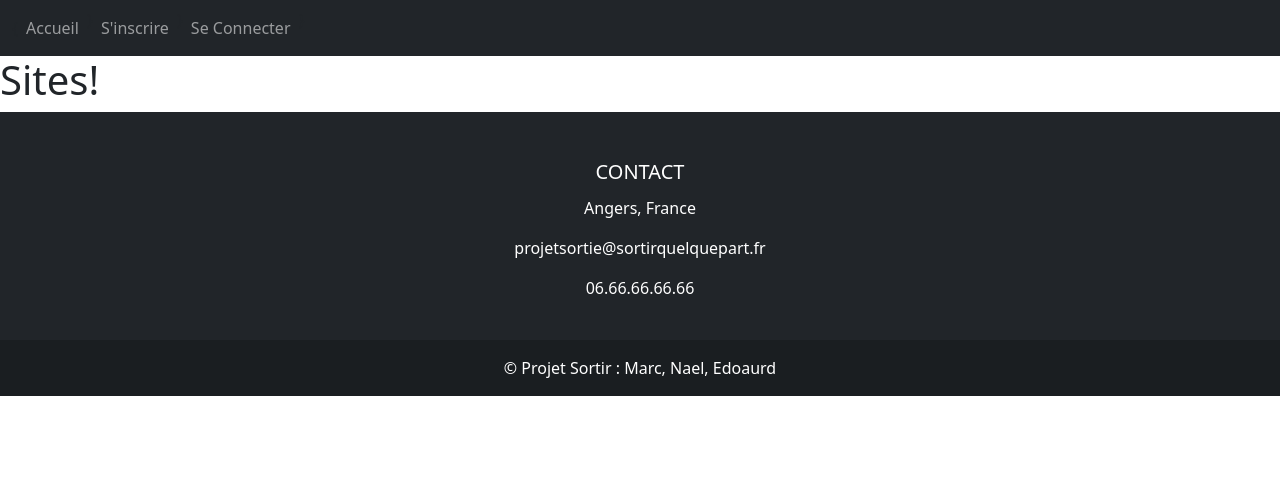
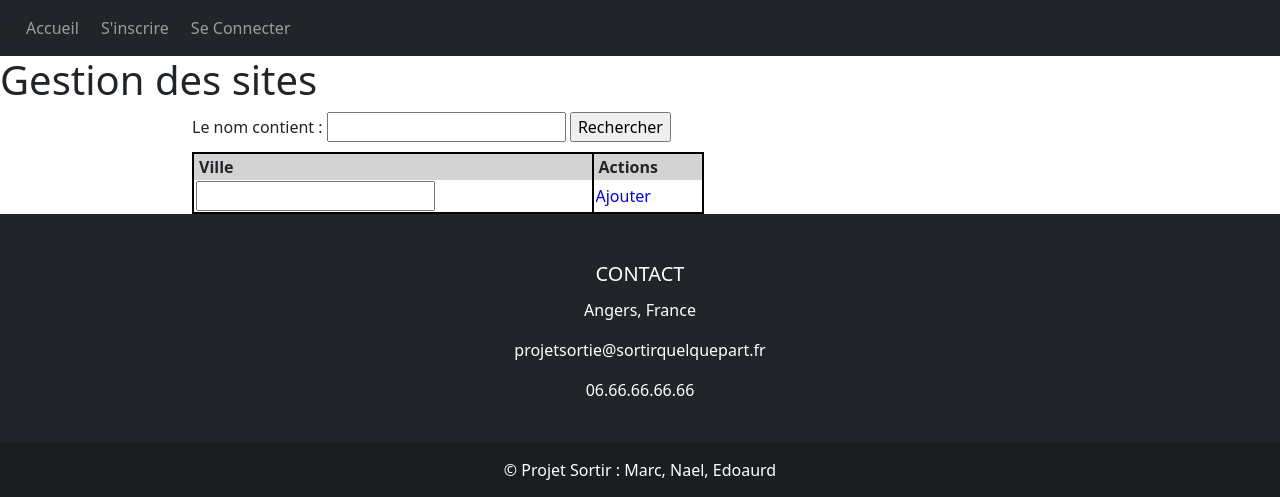
Before and after one commit to AaronSymon/EMN-projet-symfony, a Symfony app: template templates/sites/index.html.twig in a window 1280 px wide. Shown: the top 497 px of the page. Run offline with Twig, Linux system fonts and the light colour scheme; the template is opened without the code that fills it, so the values that code supplies are empty; some libraries are stand-ins or nearby versions.

Commit message:
Affichage sites + Gestion CSS Tableaux

```diff
--- a/public/css/style.css
+++ b/public/css/style.css
@@ -50,3 +50,70 @@ h2{
     width: 150px;
     height: 100px;
 }
+
+#btnCreaSortie{
+    margin-top: 5px;
+    margin-left: 100px;
+    height: 50px;
+}
+
+.tableSortie{
+    margin:auto;
+    width: 90%;
+    border: 2px black solid;
+    overflow: auto;
+}
+
+.tableSortie td{
+    border-right: solid black 2px;
+    padding-left: 2px;
+}
+
+.tableSortie th{
+    border-right: solid black 2px;
+    padding-left: 5px;
+    background-color: lightgrey;
+}
+
+.tableAdmin{
+    margin-left: 15%;
+    border: solid black 2px;
+    width: 40%;
+    overflow: auto;
+    max-height: 400px;
+}
+
+.tableAdmin td{
+    border-right: solid black 2px;
+    padding-left: 2px;
+}
+
+.tableAdmin th{
+    border-right: solid black 2px;
+    padding-left: 5px;
+    background-color: lightgrey;
+}
+
+.tableAdmin a{
+    text-decoration: none;
+}
+
+table tr:nth-child(even){
+    background-color: #E8E8E8;
+}
+
+#filterSite{
+    margin-bottom: 10px;
+    margin-left: 15%;
+}
+
+#btnGesSite{
+    border: none;
+    outline: none;
+    background: none;
+    cursor: pointer;
+    color: #0000EE;
+    padding: 0;
+    font-family: inherit;
+    font-size: inherit;
+}
--- a/src/Controller/AccueilController.php
+++ b/src/Controller/AccueilController.php
@@ -14,7 +14,7 @@ class AccueilController extends AbstractController
 {
 
     /**
-     * @Route("/accueil", name="app_accueil")
+     * @Route("/", name="app_accueil")
      */
     public function index(Request $request, SiteRepository $siteRepo, SortieRepository $sortieRepo, ParticipantRepository $userRepo): Response
     {
--- a/templates/sites/index.html.twig
+++ b/templates/sites/index.html.twig
@@ -1,7 +1,24 @@
 {% extends 'base.html.twig' %}
 
-{% block title %}Hello SitesController!{% endblock %}
+{% block title %}Gestion des sites{% endblock %}
 
 {% block main %}
-    <h1>Sites!</h1>
+    <h1>Gestion des sites</h1>
+    <div id="filterSite">
+        <form name="formNom" id="formNom" method="post">
+        <label for="nomS">Le nom contient :</label>
+        <input type="text" name="nomS">
+        <input type="submit" value="Rechercher">
+        </form>
+    </div>
+   <table class="tableAdmin"><thead><tr><th scope="col">Ville</th><th>Actions</th></tr></thead>
+       <tbody>
+       {% for site in sites %}
+       <tr><td>{{ site.nom }}</td><td><form name="formGes" method="post"> <input type="hidden" name="siteNom" value="{{ site.nom }}"><input type="submit" id="btnGesSite" value="Supprimer"></form></td></tr>
+       {% endfor %}
+       <tr><td><form name="formAddSite" id="formAddSite" method="post"><input type="text" name="nomAdd"></form></td><td><input type="submit" id="btnGesSite" form="formAddSite" value="Ajouter"></td></tr>
+       </tbody>
+   </table>
+
+
 {% endblock %}
```
Also changed, not shown: src/Controller/SitesController.php (+28 -2 lines), src/Repository/SiteRepository.php (+8 -0 lines), templates/accueil/accueil.html.twig (+8 -18 lines).
